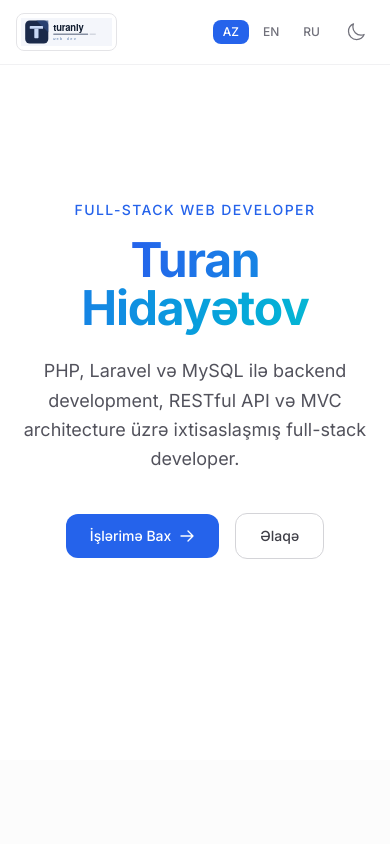
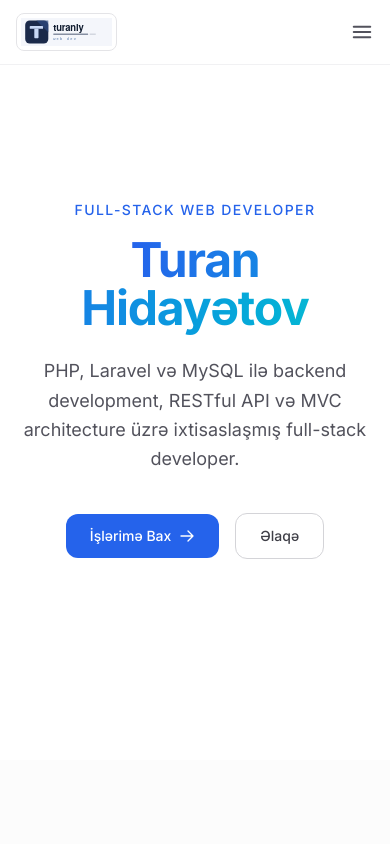
Before and after one commit to TuranHidayet/turanly, a Next.js app: page /az in a window 390 px wide. Shown: the top 844 px of the page. Built offline with nearby package versions, Linux system fonts and the light colour scheme.

Commit message:
mobil menu elave olundu (hamburger, nav, dil, theme)

```diff
--- a/src/components/Navbar.tsx
+++ b/src/components/Navbar.tsx
@@ -1,8 +1,11 @@
+"use client";
+
 import { type Locale, type Dictionary } from "@/lib/i18n";
 import { LanguageSwitcher } from "./LanguageSwitcher";
 import { ThemeToggle } from "./ThemeToggle";
 import Image from "next/image";
 import Link from "next/link";
+import { useState } from "react";
 
 interface NavbarProps {
   dict: Dictionary;
@@ -10,6 +13,8 @@ interface NavbarProps {
 }
 
 export function Navbar({ dict, lang }: NavbarProps) {
+  const [menuOpen, setMenuOpen] = useState(false);
+
   const navItems = [
     { href: `/${lang}`, label: dict.nav.home },
     { href: `/${lang}/about`, label: dict.nav.about },
@@ -52,11 +57,46 @@ export function Navbar({ dict, lang }: NavbarProps) {
           ))}
         </div>
 
-        <div className="flex items-center gap-2">
+        <div className="hidden items-center gap-2 md:flex">
           <LanguageSwitcher currentLang={lang} />
           <ThemeToggle />
         </div>
+
+        <button
+          onClick={() => setMenuOpen(!menuOpen)}
+          className="flex items-center gap-1 md:hidden"
+          aria-label="Toggle menu"
+        >
+          <svg className="h-6 w-6 text-zinc-600 dark:text-zinc-400" fill="none" viewBox="0 0 24 24" strokeWidth={2} stroke="currentColor">
+            {menuOpen ? (
+              <path strokeLinecap="round" strokeLinejoin="round" d="M6 18L18 6M6 6l12 12" />
+            ) : (
+              <path strokeLinecap="round" strokeLinejoin="round" d="M3.75 6.75h16.5M3.75 12h16.5m-16.5 5.25h16.5" />
+            )}
+          </svg>
+        </button>
       </nav>
+
+      {menuOpen && (
+        <div className="border-t border-zinc-200 bg-white px-4 pb-6 pt-4 dark:border-zinc-800 dark:bg-zinc-950 md:hidden">
+          <div className="flex flex-col gap-2">
+            {navItems.map((item) => (
+              <Link
+                key={item.href}
+                href={item.href}
+                onClick={() => setMenuOpen(false)}
+                className="rounded-lg px-4 py-2.5 text-sm font-medium text-zinc-600 transition-colors hover:bg-zinc-100 hover:text-zinc-900 dark:text-zinc-400 dark:hover:bg-zinc-800 dark:hover:text-zinc-100"
+              >
+                {item.label}
+              </Link>
+            ))}
+          </div>
+          <div className="mt-4 flex items-center gap-2 border-t border-zinc-200 pt-4 dark:border-zinc-800">
+            <LanguageSwitcher currentLang={lang} />
+            <ThemeToggle />
+          </div>
+        </div>
+      )}
     </header>
   );
 }
```
